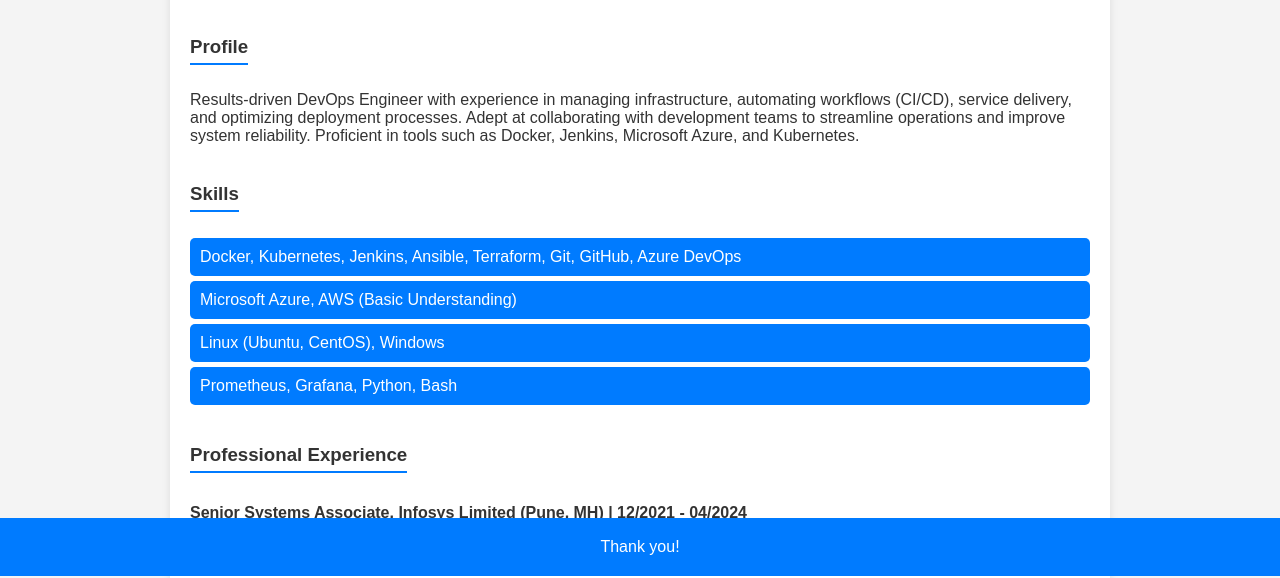
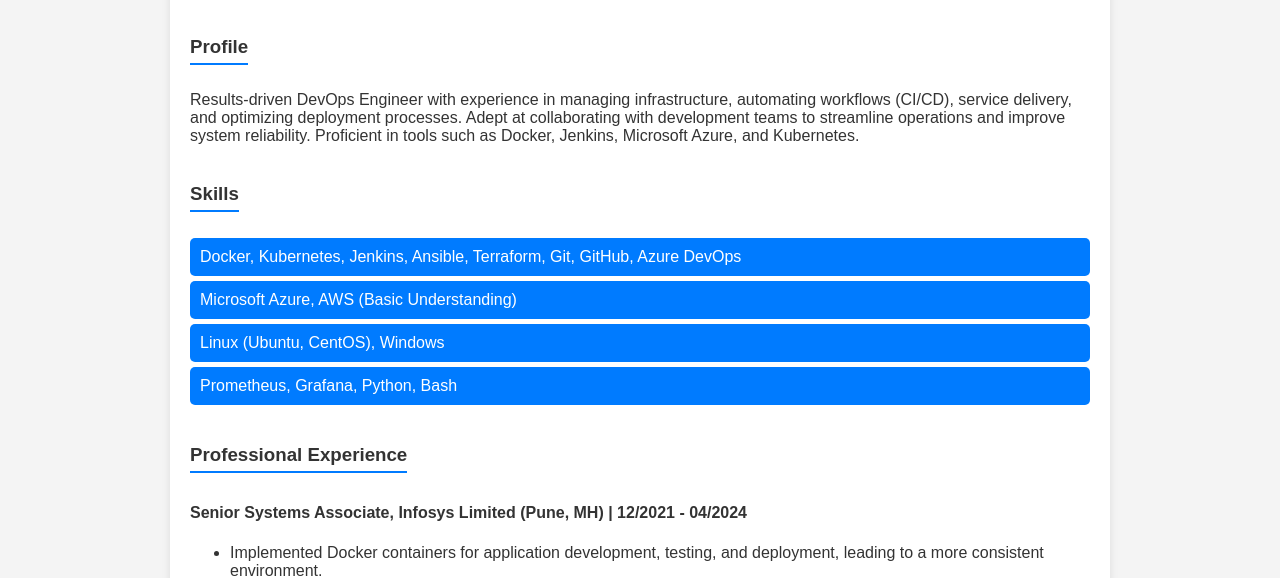
Before and after one commit to Jaydeep1337/CV, a plain HTML site: page index.html in a window 1280 px wide. Shown: the part 224-802 px from the top of the page. Drawn offline with Linux system fonts and the light colour scheme.

Commit message:
Update index.html

```diff
--- a/index.html
+++ b/index.html
@@ -183,9 +183,5 @@
         </ul>
       </div>
     </div>
-
-    <footer>
-      <a style="color: white;">Thank you!</a>
-    </footer>
   </body>
 </html>
```
